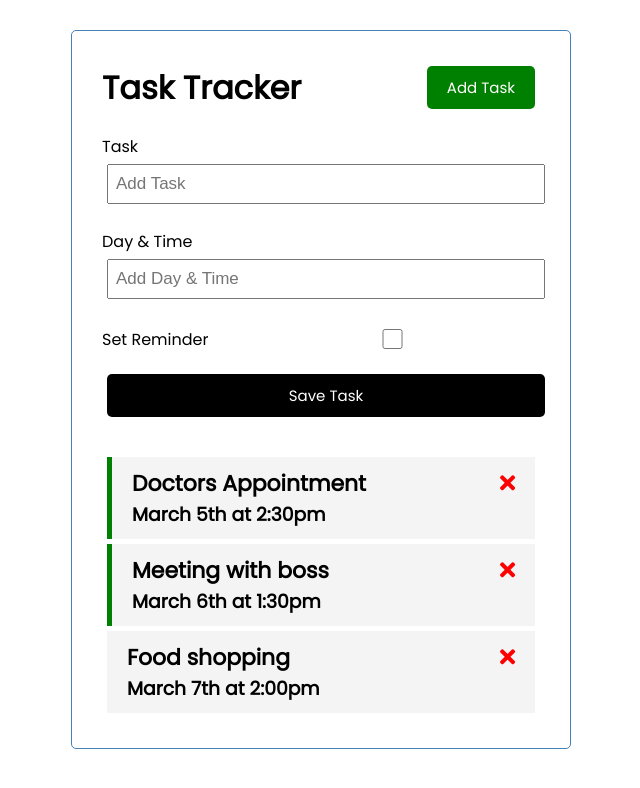
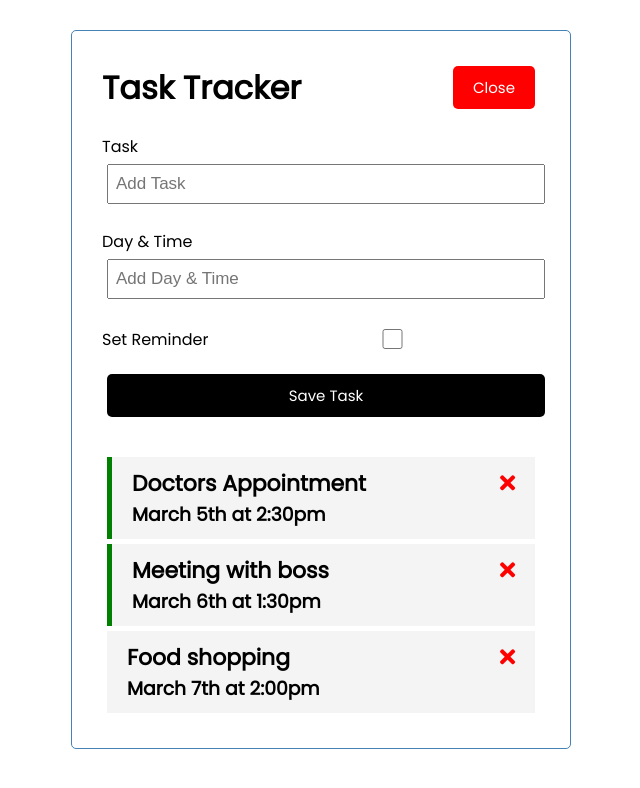
Before and after one commit to markpackham/vue-crash-2021, a Vue app: page / in a window 1280 px wide. Both pictures are taken after a click on the button "Add Task". Shown: the top 788 px of the page, without its empty margins (319-959 px from the left). Built offline with nearby package versions, Linux system fonts and the light colour scheme.

Commit message:
toggle form

```diff
--- a/src/App.vue
+++ b/src/App.vue
@@ -1,7 +1,13 @@
 <template>
   <div class="container">
-    <Header title="Task Tracker" />
-    <AddTask @add-task="addTask" />
+    <Header
+      @toggle-add-task="toggleAddTask"
+      title="Task Tracker"
+      :showAddTask="showAddTask"
+    />
+    <div v-show="showAddTask">
+      <AddTask @add-task="addTask" />
+    </div>
     <Tasks
       @toggle-reminder="toggleReminder"
       @delete-task="deleteTask"
@@ -21,6 +27,7 @@
   data() {
     return {
       tasks: [],
+      showAddTask: false,
     };
   },
   created() {
@@ -46,6 +53,9 @@
     ];
   },
   methods: {
+    toggleAddTask() {
+      this.showAddTask = !this.showAddTask;
+    },
     addTask(task) {
       this.tasks = [...this.tasks, task];
     },
--- a/src/components/Button.vue
+++ b/src/components/Button.vue
@@ -12,7 +12,9 @@
     color: String,
   },
   methods: {
-    onClick() {},
+    onClick() {
+      this.$emit("btn-click");
+    },
   },
 };
 </script>
--- a/src/components/Header.vue
+++ b/src/components/Header.vue
@@ -1,7 +1,11 @@
 <template>
   <header>
     <h1>{{ title }}</h1>
-    <Button text="Add Task" color="green" />
+    <Button
+      @btn-click="$emit('toggle-add-task')"
+      :text="showAddTask ? 'Close' : 'Add Task'"
+      :color="showAddTask ? 'red' : 'green'"
+    />
   </header>
 </template>
 
@@ -15,6 +19,7 @@
       type: String,
       default: "Task Tracker",
     },
+    showAddTask: Boolean,
   },
   components: {
     Button,
```
